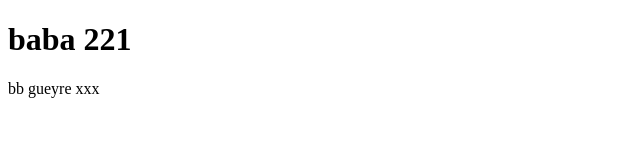
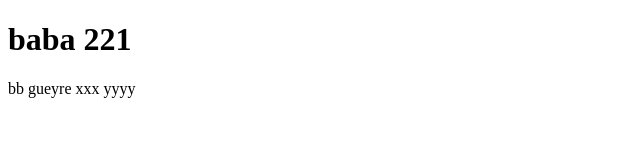
Before and after one commit to toundouka/essai2911, a plain HTML site: page index.html in a window 1280 px wide. Shown: the full height of the page, 0-640 px from the left. Drawn offline with Linux system fonts and the light colour scheme.

Commit message:
Update index.html

```diff
--- a/index.html
+++ b/index.html
@@ -7,6 +7,6 @@
 </head>
 <body>
     <h1> baba 221 </h1>
-    bb gueyre xxx
+    bb gueyre xxx yyyy
 </body>
 </html>
```
